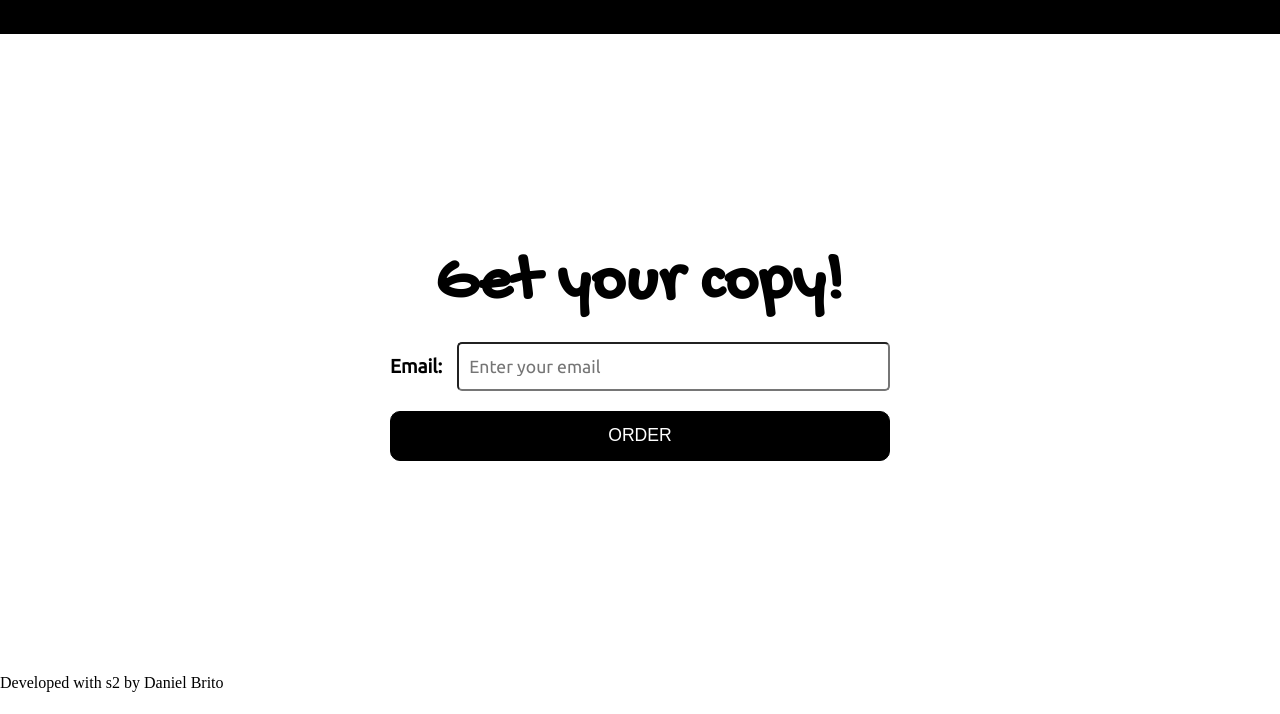
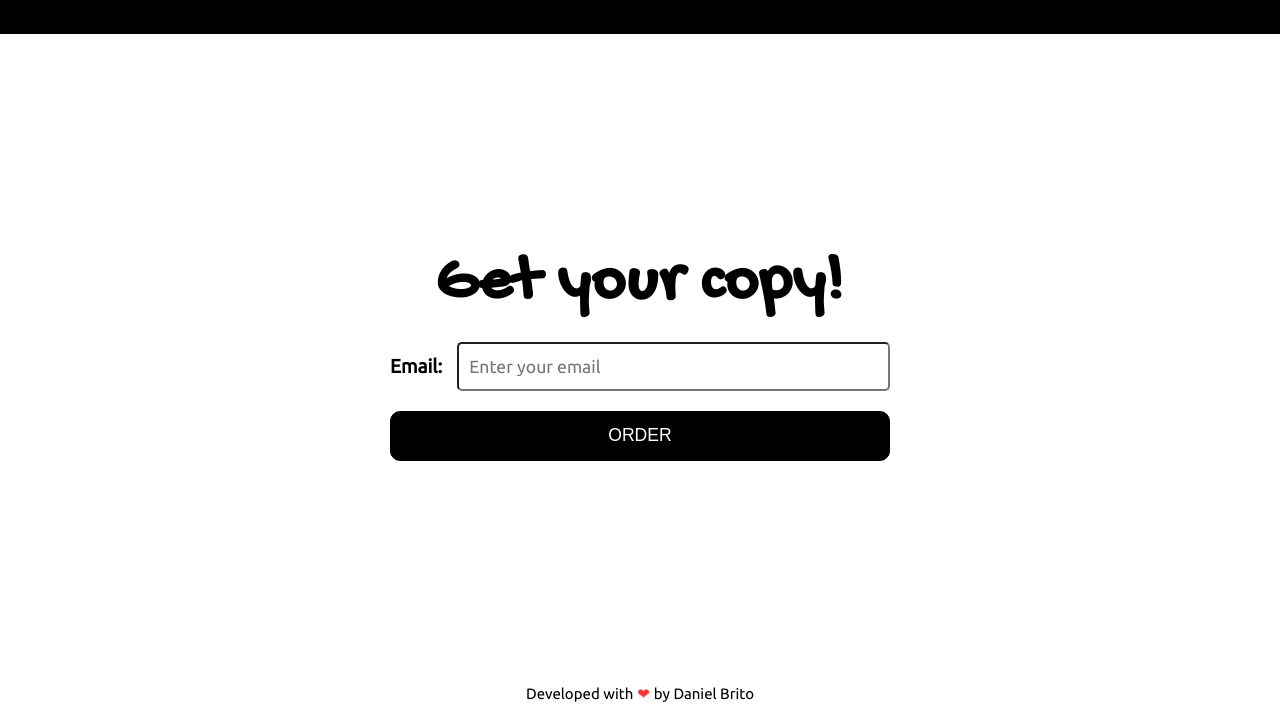
Before and after one commit to DanielBrito/free-code-camp-projects, a plain HTML site: page Responsive Web Design/Product Landing Page/index.html in a window 1280 px wide. Shown: the part 1876-2590 px from the top of the page. Before the commit the page ends 2568 px from the top, so only its background shows below. Drawn offline with Linux system fonts and the light colour scheme.

Commit message:
Adjustments on footer

```diff
--- a/Responsive Web Design/Product Landing Page/index.html
+++ b/Responsive Web Design/Product Landing Page/index.html
@@ -60,7 +60,7 @@
     </section>
   </main>
 
-  <footer>Developed with s2 by Daniel Brito</footer>
+  <footer>Developed with <span id="heart">&#10084;</span> by Daniel Brito</footer>
 
   <script src="https://cdn.freecodecamp.org/testable-projects-fcc/v1/bundle.js"></script>
 </body>
--- a/Responsive Web Design/Product Landing Page/style.css
+++ b/Responsive Web Design/Product Landing Page/style.css
@@ -19,6 +19,17 @@
 body {
   margin: 0;
   padding: 0;
+}
+
+footer {
+  height: 40px;
+  width: 100%;
+  display: flex;
+  justify-content: center;
+  align-items: center;
+  background-color: #fff;
+  font-size: 15px;
+  font-family: "Ubuntu", sans-serif;
 }
 
 /* Required => display: flex */
@@ -228,3 +239,8 @@ body {
   background-color: rgba(0, 0, 0, 0.9);
   cursor: pointer;
 }
+
+#heart {
+  margin: 0 4px;
+  color: #f33;
+}
```
